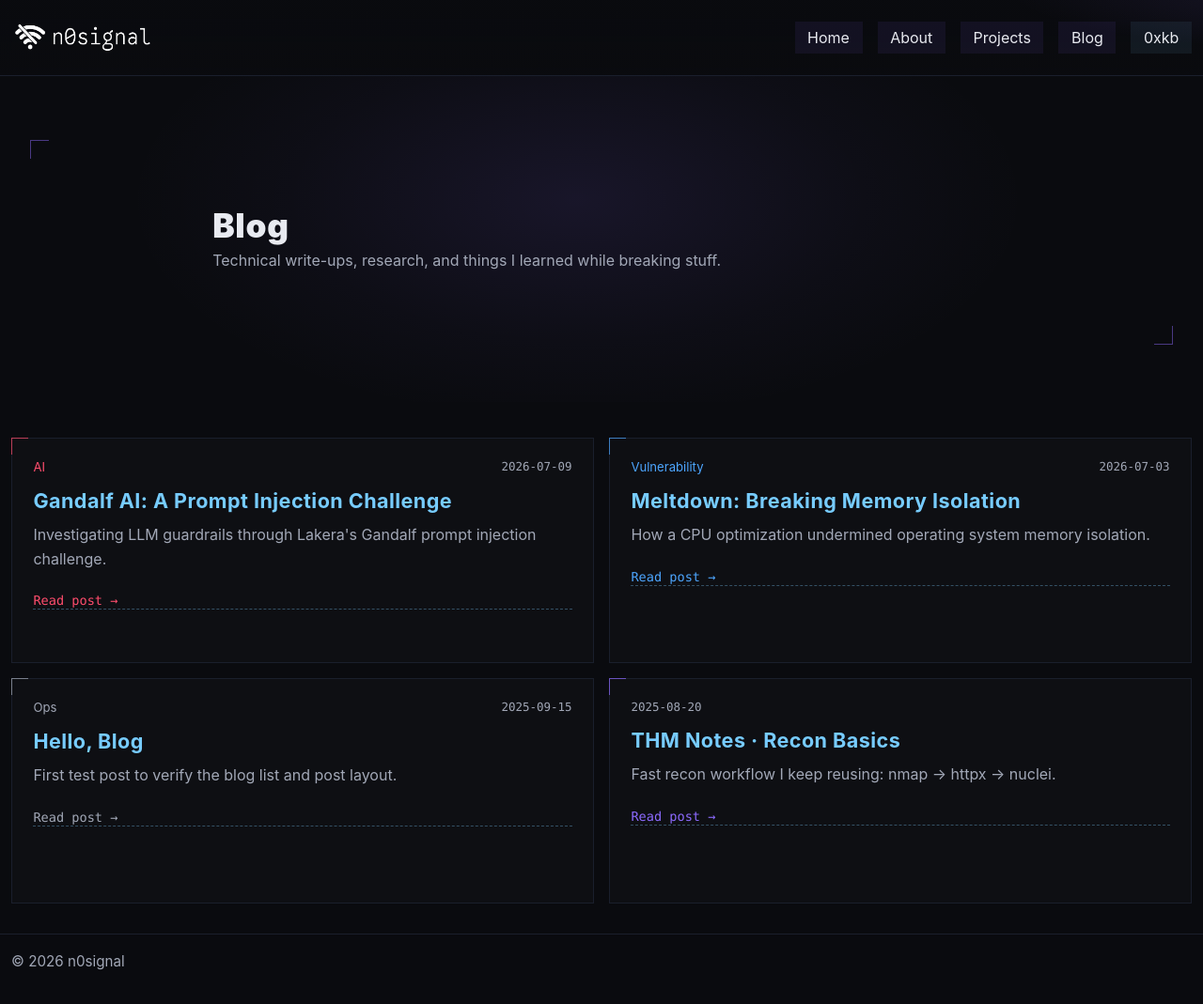
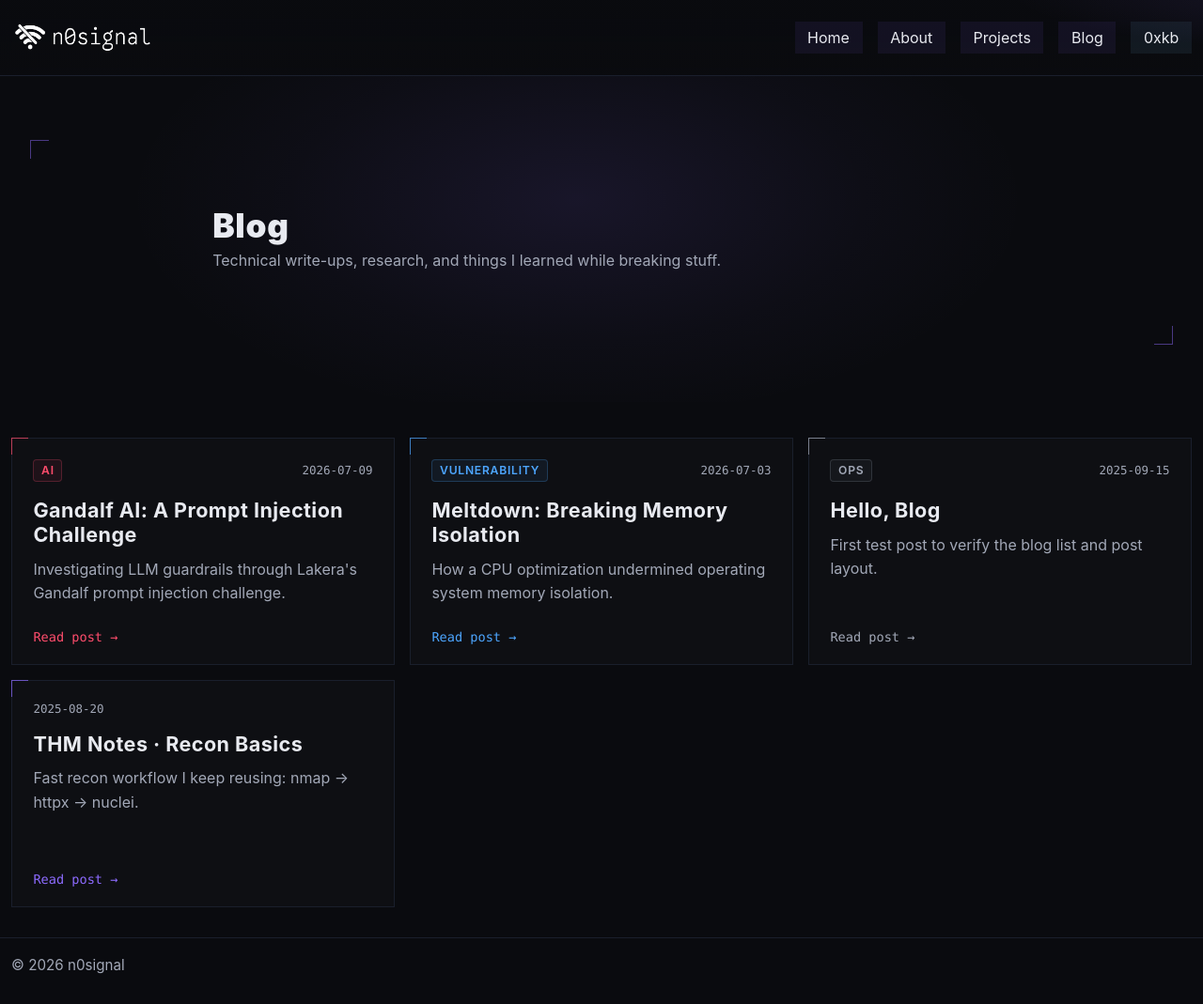
Before and after one commit to Kaninte/n0signal.dev, a Jekyll site: the page built from blog/index.html, in a window 1280 px wide and 1069 px high. Shown: the whole window at 94% size. Built offline with Jekyll 4.4.1, drawn with Linux system fonts in a browser that asks for light colours.

Commit message:
Update style.css

```diff
--- a/assets/style.css
+++ b/assets/style.css
@@ -502,7 +502,7 @@ nav a.nav-kb:hover{
 
 .post-grid{
   display:grid;
-  grid-template-columns:repeat(2, minmax(0,1fr));
+  grid-template-columns:repeat(3, minmax(0,1fr));
   gap:1rem;
 }
 
@@ -510,41 +510,77 @@ nav a.nav-kb:hover{
   --card-accent:var(--muted);
 
   position:relative;
-  display:flex;
-  flex-direction:column;
-  min-height:240px;
-  padding:1.35rem 1.4rem;
+  padding:0;
+
   background:rgba(255,255,255,.015);
   border:1px solid var(--border);
+
   transition:
     border-color .18s ease,
     background-color .18s ease,
     transform .18s ease;
 }
 
-.post-card.red{ --card-accent:var(--red); }
-.post-card.blue{ --card-accent:var(--blue); }
+.post-card.red{
+  --card-accent:var(--red);
+}
+
+.post-card.blue{
+  --card-accent:var(--blue);
+}
+
 .post-card.purp,
-.post-card.purple{ --card-accent:var(--purple); }
-.post-card.grey{ --card-accent:var(--muted); }
+.post-card.purple{
+  --card-accent:var(--purple);
+}
+
+.post-card.grey{
+  --card-accent:var(--muted);
+}
 
 .post-card::before{
   content:"";
   position:absolute;
+  z-index:2;
+
   top:-1px;
   left:-1px;
+
   width:18px;
   height:18px;
+
   border-top:1px solid var(--card-accent);
   border-left:1px solid var(--card-accent);
+
   opacity:.7;
   pointer-events:none;
 }
 
 .post-card:hover{
   transform:translateY(-2px);
-  background:color-mix(in srgb, var(--card-accent) 3%, transparent);
-  border-color:color-mix(in srgb, var(--card-accent) 35%, var(--border));
+
+  background:
+    color-mix(in srgb, var(--card-accent) 3%, transparent);
+
+  border-color:
+    color-mix(in srgb, var(--card-accent) 35%, var(--border));
+}
+
+.post-card-hit{
+  display:flex;
+  flex-direction:column;
+
+  width:100%;
+  min-height:240px;
+  padding:1.35rem 1.4rem;
+
+  color:inherit;
+  text-decoration:none;
+  border:0;
+}
+
+.post-card-hit:hover{
+  border:0;
 }
 
 .post-card-meta{
@@ -552,48 +588,88 @@ nav a.nav-kb:hover{
   align-items:center;
   justify-content:space-between;
   gap:1rem;
+
   margin-bottom:1rem;
 }
 
 .post-card-meta time{
+  flex:0 0 auto;
+
   color:var(--muted);
+
   font-family:var(--mono);
   font-size:.78rem;
 }
 
+.post-card .kicker-small{
+  display:inline-block;
+
+  padding:.24rem .48rem;
+
+  border:1px solid rgba(162,168,183,.20);
+  border-radius:4px;
+
+  font-size:.76rem;
+  font-weight:600;
+  line-height:1.2;
+  letter-spacing:.06em;
+  text-transform:uppercase;
+}
+
+.post-card .kicker-small.red{
+  color:var(--red);
+  background:rgba(255,77,109,.07);
+  border-color:rgba(255,77,109,.24);
+}
+
+.post-card .kicker-small.blue{
+  color:var(--blue);
+  background:rgba(77,166,255,.07);
+  border-color:rgba(77,166,255,.24);
+}
+
+.post-card .kicker-small.purp,
+.post-card .kicker-small.purple{
+  color:var(--purple);
+  background:rgba(141,107,255,.07);
+  border-color:rgba(141,107,255,.24);
+}
+
+.post-card .kicker-small.grey{
+  color:var(--muted);
+  background:rgba(162,168,183,.05);
+  border-color:rgba(162,168,183,.20);
+}
+
 .post-card h2{
   margin:.15rem 0 .65rem;
+
+  color:var(--fg);
+
   font-size:1.35rem;
   line-height:1.2;
 }
 
-.post-card h2 a{
-  color:var(--fg);
-  text-decoration:none;
-  border-bottom:0;
-}
-
-.post-card h2 a:hover{
-  color:var(--card-accent);
-}
-
 .post-card-excerpt{
   margin:0 0 1.25rem;
+
   color:var(--muted);
   line-height:1.6;
 }
 
 .post-card-link{
   margin-top:auto;
+
   color:var(--card-accent);
+
   font-family:var(--mono);
   font-size:.85rem;
-  text-decoration:none;
-  border-bottom:0;
 }
 
-.post-card-link:hover{
-  border-bottom:1px dashed currentColor;
+@media (max-width:980px){
+  .post-grid{
+    grid-template-columns:repeat(2, minmax(0,1fr));
+  }
 }
 
 /* ===== Grids & Cards ===== */
@@ -1064,7 +1140,7 @@ article.card .badge.purple{
     grid-template-columns:1fr;
   }
 
-  .post-card{
+  .post-card-hit{
     min-height:0;
   }
 
```
